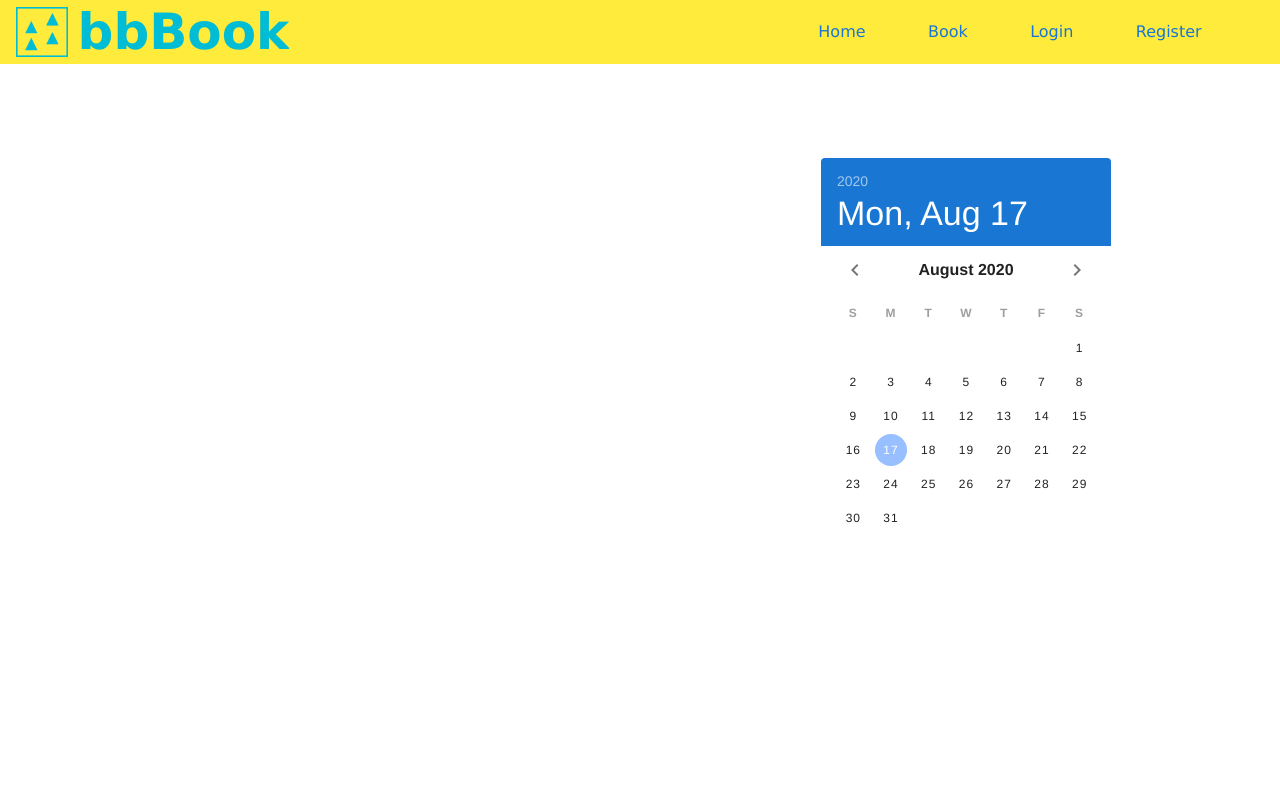
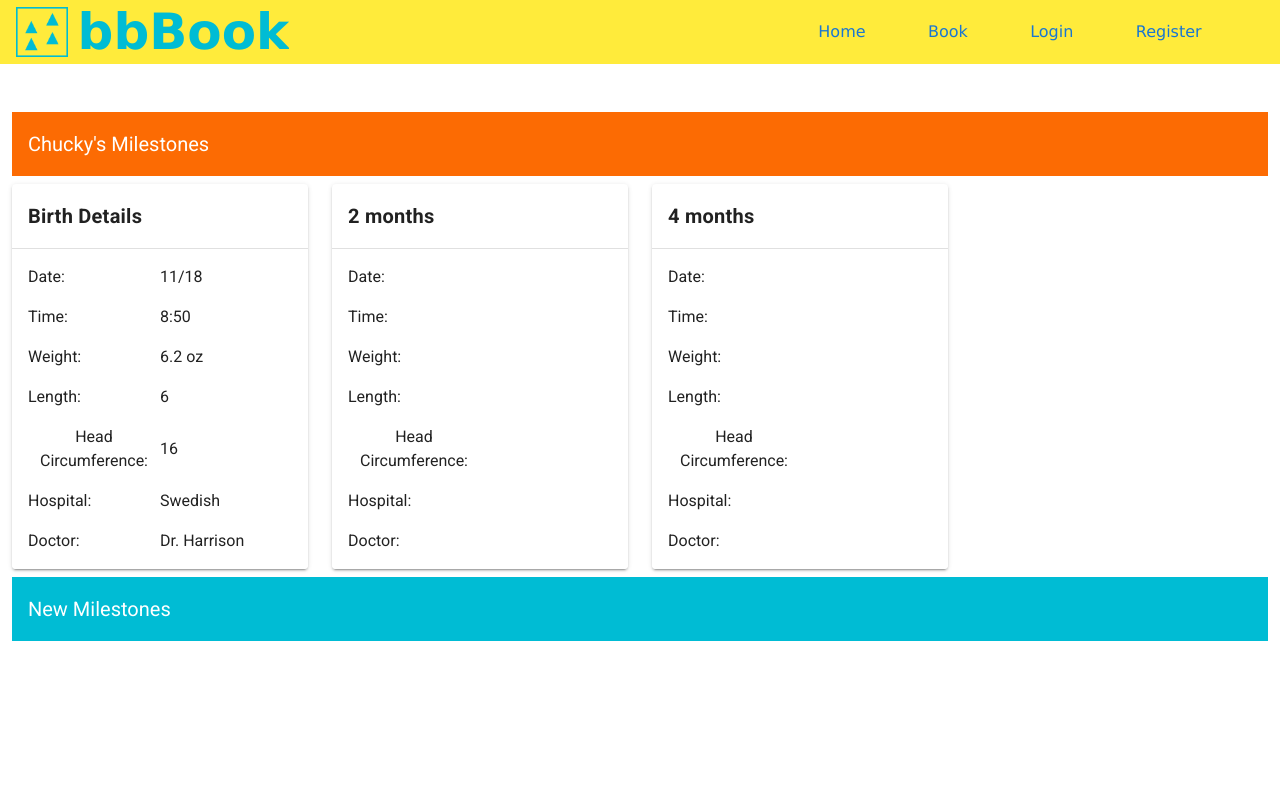
Before and after one commit to neriram/p4, a Vue app: page /book in a window 1280 px wide. Shown: the top 800 px of the page. Built offline with nearby package versions, Linux system fonts and the light colour scheme.

Commit message:
added milestones component

```diff
--- a/src/components/TheCalendar.vue
+++ b/src/components/TheCalendar.vue
@@ -1,7 +1,6 @@
 <template>
 <v-app>
-    <h3 class="date"></h3>
-  <v-row justify="center">
+  <v-row justify="left">
     <v-date-picker id="cal" v-model="picker"></v-date-picker>
   </v-row>
 </v-app>
@@ -19,11 +18,10 @@
 
 <style scoped>
 #cal {
-    margin-top: 20px;
-    margin-left: 50%
+    margin-top: 10px;
+    margin-left: 10%;
+    position: absolute
+
 }
-.date{
-    margin-top: 150px;
-    margin-left: 50%
-}
+
 </style>
--- /dev/null
+++ b/src/components/TheMilestones.vue
@@ -0,0 +1,137 @@
+<template>
+<v-app id="layout">
+  <v-container fluid>
+    <v-data-iterator
+      :items="items"
+      :items-per-page.sync="itemsPerPage"
+      hide-default-footer
+    >
+      <template v-slot:header>
+        <v-toolbar
+          class="mb-2"
+          color="#fc6b03"
+          dark
+          flat
+        >
+          <v-toolbar-title>Chucky's Milestones</v-toolbar-title>
+        </v-toolbar>
+      </template>
+
+      <template v-slot:default="props">
+        <v-row>
+          <v-col
+            v-for="item in props.items"
+            :key="item.name"
+            cols="12"
+            sm="6"
+            md="4"
+            lg="3"
+          >
+            <v-card>
+              <v-card-title class="subheading font-weight-bold">{{ item.name }}</v-card-title>
+
+              <v-divider></v-divider>
+
+              <v-list dense>
+                <v-list-item>
+                  <v-list-item-content>Date:</v-list-item-content>
+                  <v-list-item-content class="align-end">{{ item.date }}</v-list-item-content>
+                </v-list-item>
+
+                <v-list-item>
+                  <v-list-item-content>Time:</v-list-item-content>
+                  <v-list-item-content class="align-end">{{ item.time }}</v-list-item-content>
+                </v-list-item>
+
+                <v-list-item>
+                  <v-list-item-content>Weight:</v-list-item-content>
+                  <v-list-item-content class="align-end">{{ item.lbs }}</v-list-item-content>
+                </v-list-item>
+
+                <v-list-item>
+                  <v-list-item-content>Length:</v-list-item-content>
+                  <v-list-item-content class="align-end">{{ item.cm }}</v-list-item-content>
+                </v-list-item>
+
+                <v-list-item>
+                  <v-list-item-content>Head Circumference:</v-list-item-content>
+                  <v-list-item-content class="align-end">{{ item.cir }}</v-list-item-content>
+                </v-list-item>
+
+                <v-list-item>
+                  <v-list-item-content>Hospital:</v-list-item-content>
+                  <v-list-item-content class="align-end">{{ item.hospital }}</v-list-item-content>
+                </v-list-item>
+
+                <v-list-item>
+                  <v-list-item-content>Doctor:</v-list-item-content>
+                  <v-list-item-content class="align-end">{{ item.doc }}</v-list-item-content>
+                </v-list-item>
+              </v-list>
+            </v-card>
+          </v-col>
+        </v-row>
+      </template>
+
+      <template v-slot:footer>
+        <v-toolbar
+          class="mt-2"
+          color="#00BCD4"
+          dark
+          flat
+        >
+          <v-toolbar-title class="subheading">New Milestones</v-toolbar-title>
+        </v-toolbar>
+      </template>
+    </v-data-iterator>
+  </v-container>
+</v-app>
+</template>
+
+<script>
+  export default {
+    data: () => ({
+      itemsPerPage: 3,
+      items: [
+        {
+          name: 'Birth Details',
+          lbs: '6.2 oz',
+          cm: 6.0,
+          cir: 16,
+          date: '11/18',
+          time: '8:50',
+          hospital: 'Swedish',
+          doc: 'Dr. Harrison',
+        },
+        {
+          name: '2 months',
+        //   calories: 237,
+        //   fat: 9.0,
+        //   carbs: 37,
+        //   protein: 4.3,
+        //   sodium: 129,
+        //   calcium: '8%',
+        //   iron: '1%',
+        },
+        {
+          name: '4 months',
+        //   calories: 262,
+        //   fat: 16.0,
+        //   carbs: 23,
+        //   protein: 6.0,
+        //   sodium: 337,
+        //   calcium: '6%',
+        //   iron: '7%',
+        },
+      ],
+    }),
+  }
+</script>
+<style scoped>
+#layout {
+    margin-top: 100px
+}
+#header-top {
+    background-color:#00BCD4
+}
+</style>
--- a/src/views/Book.vue
+++ b/src/views/Book.vue
@@ -1,13 +1,19 @@
 <template>
-<TheCalendar />
+<v-app>
+    <TheMilestones />
+    <TheCalendar />
+</v-app>
 </template>
 
 <script>
 import TheCalendar from '@/components/TheCalendar'
+import TheMilestones from '@/components/TheMilestones'
 
 export default {
     components: {
-        TheCalendar
-    }
-}
+        TheMilestones,
+        TheCalendar,
+    },
+  }
+
 </script>
--- a/src/views/Register.vue
+++ b/src/views/Register.vue
@@ -14,7 +14,7 @@
     </v-snackbar>
     <v-form ref="form" @submit.prevent="submit">
       <v-container fluid>
-          <h1>Enter your details to start using bbBook</h1>
+          <h1 class="h1">Enter your details to start using bbBook</h1>
         <v-row>
           <v-col cols="12" sm="6">
             <v-text-field
@@ -228,4 +228,7 @@
 #reg {
     margin-top: 150px
 }
+.h1 {
+    color: #fc6b03
+}
 </style>
```
